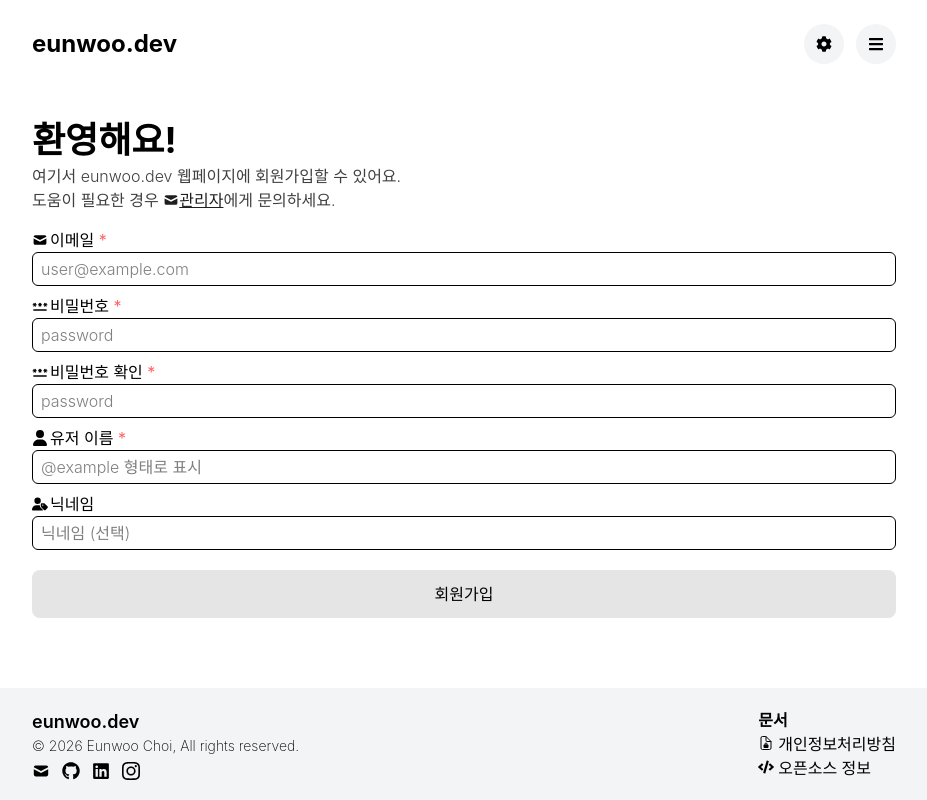
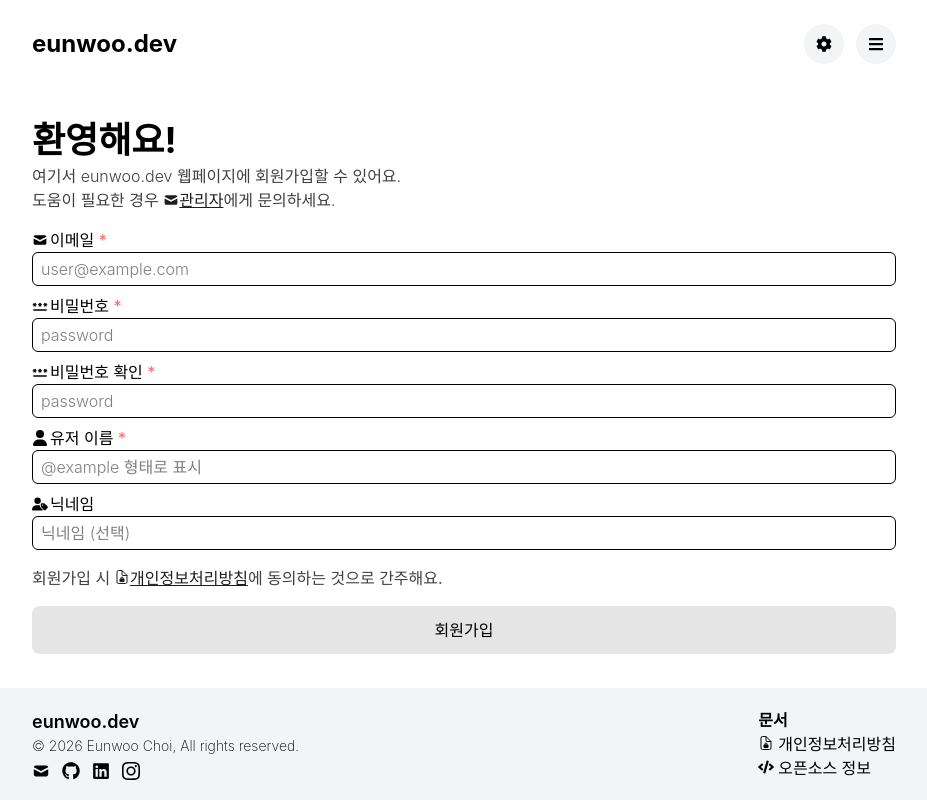
Before and after one commit to eunwoo1104/eunwoo.dev, a Next.js app: page /user/register in a window 1280 px wide. Shown: the whole page, without its empty margins (176-1103 px from the left). Built offline with nearby package versions, Linux system fonts and the light colour scheme; no server answers; a web font is replaced by a local one.

Commit message:
chore: add privacy policy agreement notice on register

```diff
--- a/src/app/user/register/page.tsx
+++ b/src/app/user/register/page.tsx
@@ -1,6 +1,7 @@
 "use client";
 
 import { yupResolver } from "@hookform/resolvers/yup";
+import Link from "next/link";
 import { useRouter } from "next/navigation";
 import { useState } from "react";
 import { useForm } from "react-hook-form";
@@ -130,10 +131,20 @@ export default function Register() {
           placeholder="닉네임 (선택)"
           icon={icons.nick}
         />
-        {/* TODO: add ToS and Privacy Policy confirm */}
+        <p className="flex flex-row items-center subtext mt-4">
+          회원가입 시{" "}
+          <Link
+            href="/docs/privacy"
+            className="flex flex-row subtext-2 clickable underline ml-1"
+          >
+            <span className="relative top-[3px]">{icons.privacy}</span>
+            개인정보처리방침
+          </Link>
+          에 동의하는 것으로 간주해요.
+        </p>
         {errorMsg && (
           <MessageBox
-            className="mt-5 clickable"
+            className="mt-4 clickable"
             type="error"
             title="회원가입 중 오류가 발생했습니다."
             onClick={() => setErrorMsg(null)}
@@ -142,7 +153,7 @@ export default function Register() {
           </MessageBox>
         )}
         <input
-          className="clickable bg-neutral-200 dark:bg-neutral-800 rounded-lg w-full py-3 mt-5"
+          className="clickable bg-neutral-200 dark:bg-neutral-800 rounded-lg w-full py-3 mt-4"
           type="submit"
           value="회원가입"
           disabled={submitDisabled}
```
